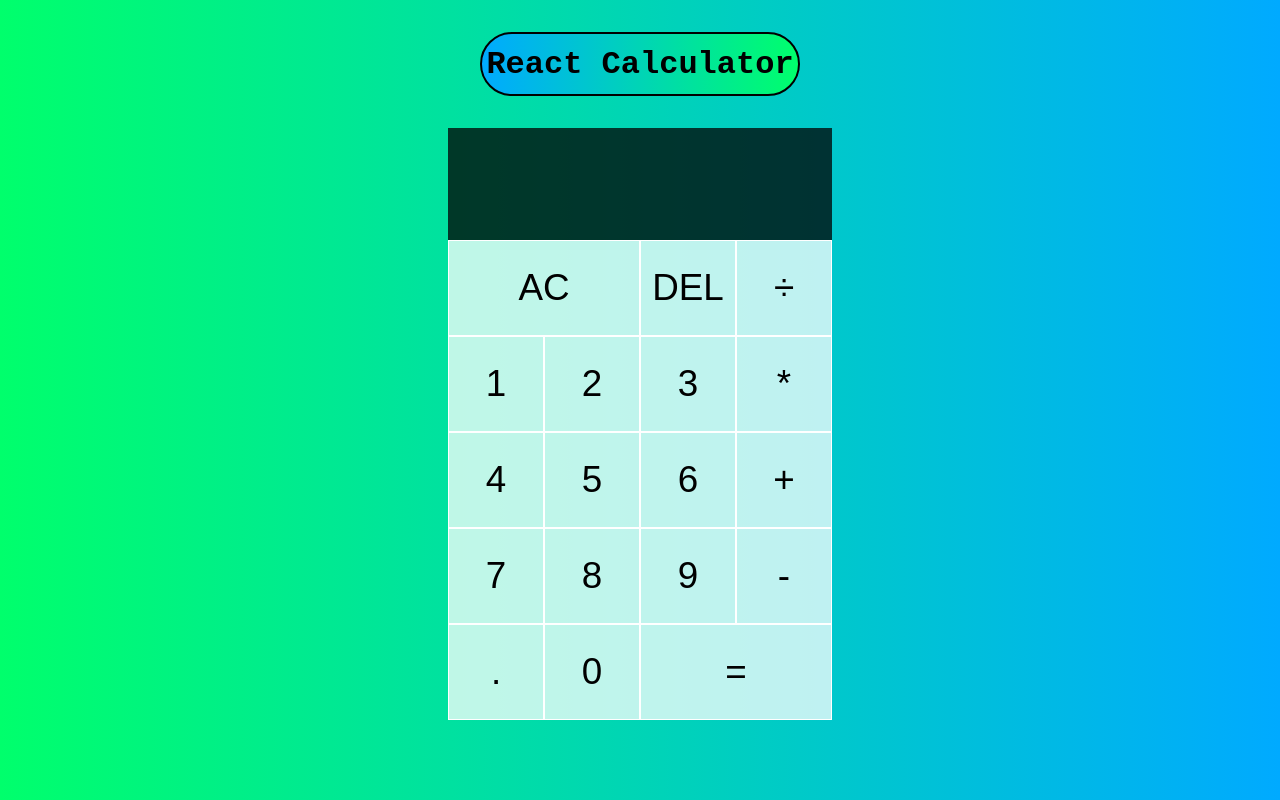
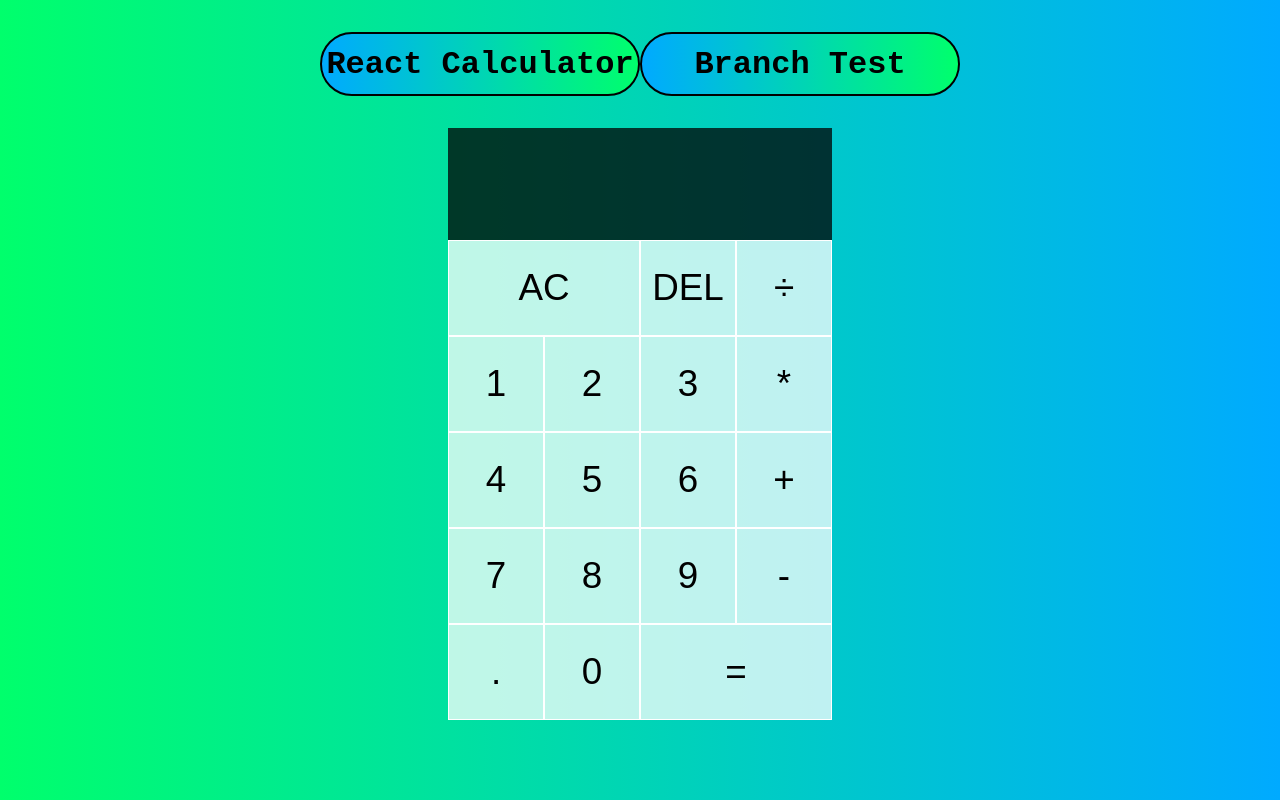
Before and after one commit to perez11abel/Calculator-GH-Netlify, a React (Vite) app: page / in a window 1280 px wide. Built offline with nearby package versions, Linux system fonts and the light colour scheme.

Commit message:
branch tester

```diff
--- a/src/App.jsx
+++ b/src/App.jsx
@@ -147,6 +147,7 @@ export default function App() {
     <>
       <div className="title-container">
         <div className="title">React Calculator</div>
+        <div className="title">Branch Test</div>
       </div>
       <div className="calculator-grid">
         <div className="output">
```
